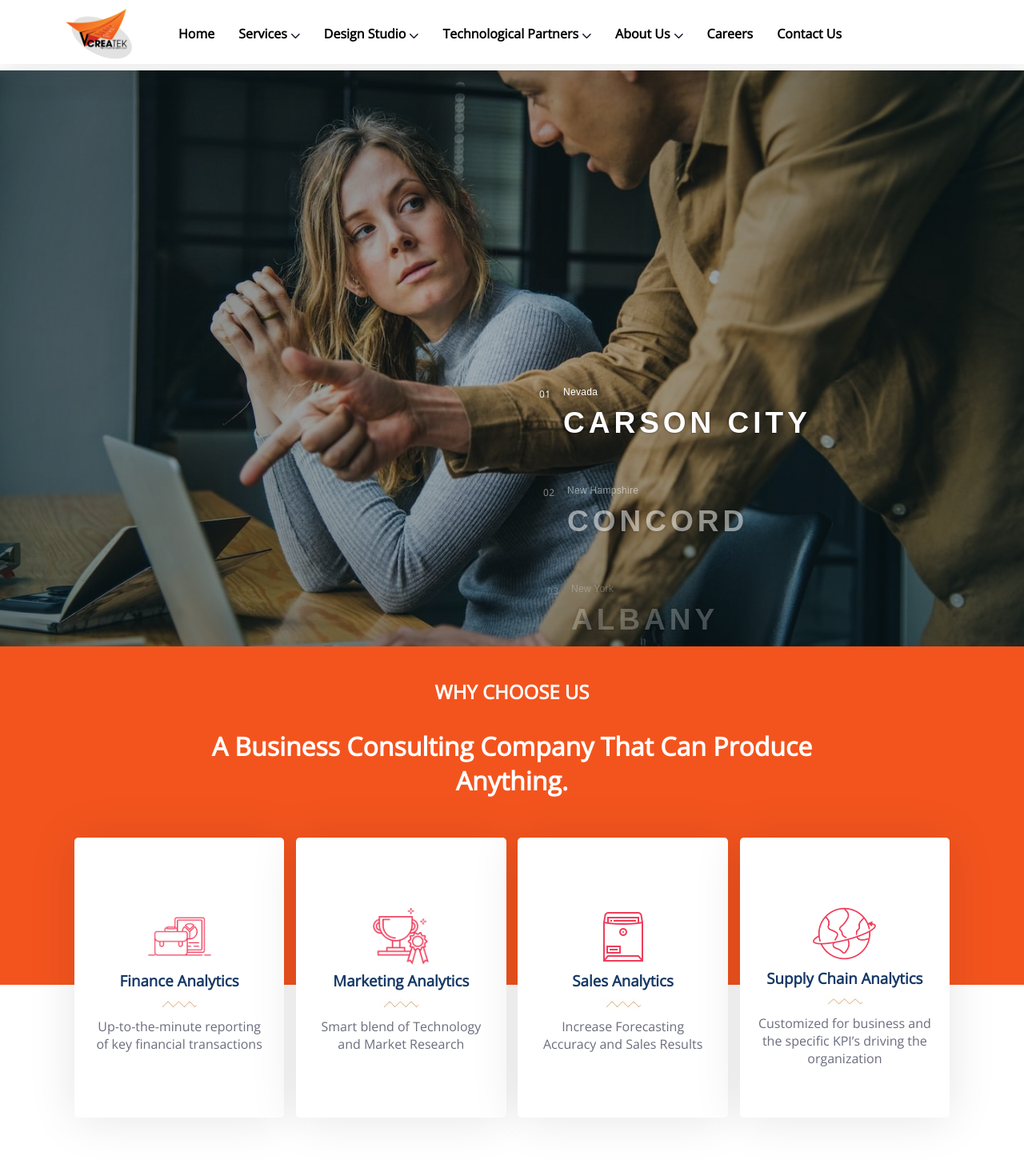
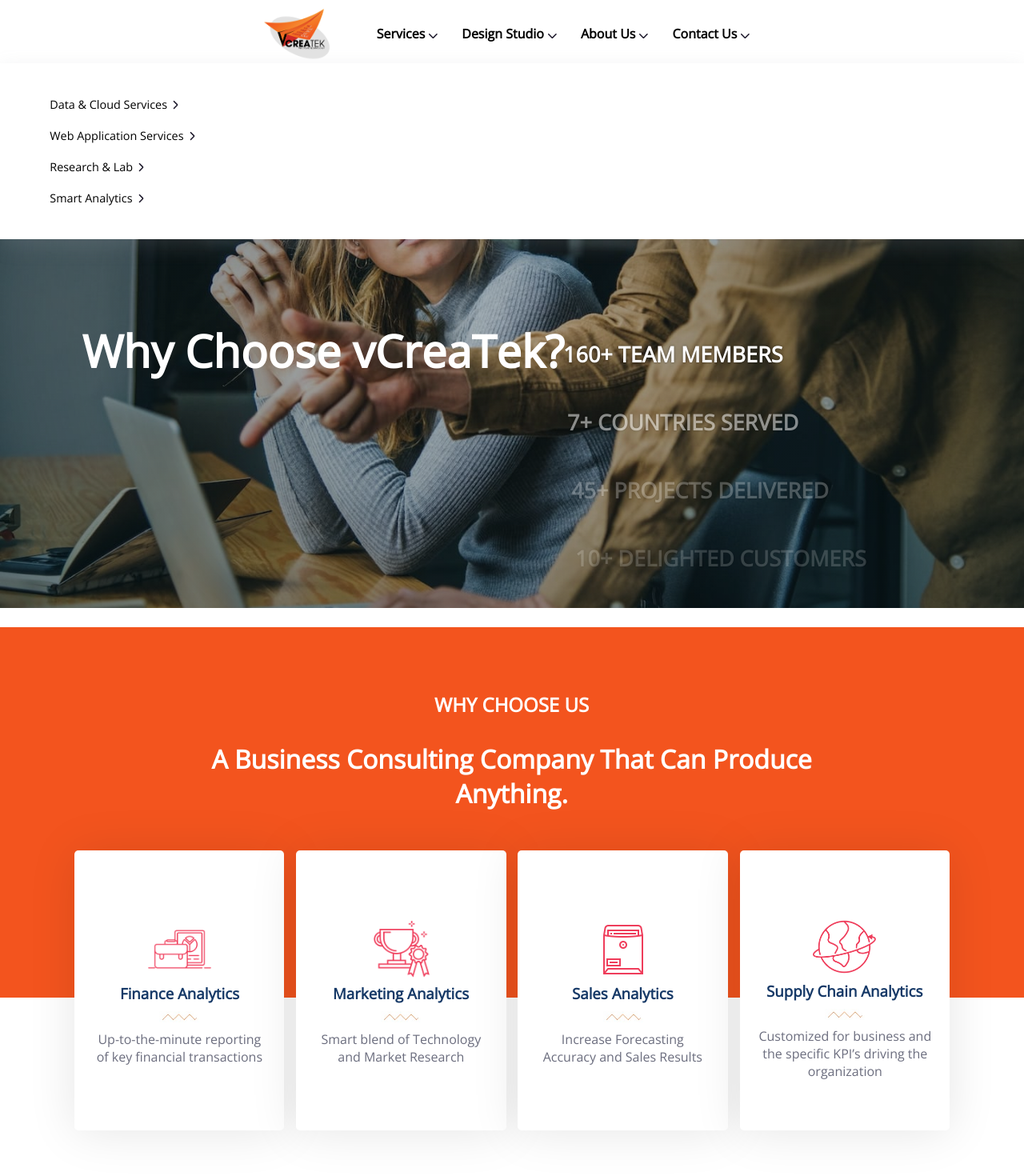
Before and after one commit to amitpurohit47/vcreatek, a React (Create React App) app: page / in a window 1280 px wide. Shown: the top 1470 px of the page at 80% size. Built offline with nearby package versions, Linux system fonts and the light colour scheme.

Commit message:
animations and header

```diff
--- a/src/Components/Header/Header.css
+++ b/src/Components/Header/Header.css
@@ -21,7 +21,7 @@
   height: 100%;
   display: flex;
   align-items: center;
-  justify-content: space-between;
+  justify-content: center;
 }
 
 .header-main-container {
--- a/src/Components/Header/Header.js
+++ b/src/Components/Header/Header.js
@@ -5,9 +5,6 @@ import "./Header.css";
 
 const Header = () => {
   const data = [
-    {
-      linkname: "Home",
-    },
     {
       linkname: "Services",
       subdata: [
@@ -56,18 +53,27 @@ const Header = () => {
                 "Sales Force Effectiveness Analytics",
               ],
             },
+            // {
+            //   subdatainnerName: "Sales & Distribution Analytics",
+            // },
+            // {
+            //   subdatainnerName: "Healthcare Analytics Service",
+            //   subdatainnerList: [
+            //     "Lifecycle Management Forecasting",
+            //     "Business Development & Licensing Forecast",
+            //     "Market Sizing & Opportunity Forecast",
+            //     "Insight & Data Analytics",
+            //     "SFE & Omnichannel Analytics",
+            //   ],
+            // },
             {
               subdatainnerName: "Sales & Distribution Analytics",
-            },
-            {
-              subdatainnerName: "Healthcare Analytics Service",
               subdatainnerList: [
-                "Lifecycle Management Forecasting",
-                "Business Development & Licensing Forecast",
-                "Market Sizing & Opportunity Forecast",
-                "Insight & Data Analytics",
-                "SFE & Omnichannel Analytics",
-              ],
+                "Understand",
+                "Investigate",
+                "Predict",
+                "Act"
+              ]
             },
             {
               subdatainnerName: "Supply Chain Management",
@@ -90,10 +96,6 @@ const Header = () => {
       subdata: ["Application UI,UX", "Industrial Product Design"],
     },
     {
-      linkname: "Technological Partners",
-      subdata: ["Erwin", "Snowflake", "Looker", "UiPath", "Rapidminer"],
-    },
-    {
       linkname: "About Us",
       subdata: [
         "Core Values",
@@ -105,10 +107,12 @@ const Header = () => {
       ],
     },
     {
-      linkname: "Careers",
-    },
-    {
       linkname: "Contact Us",
+      subdata: [
+        "Reach Us",
+        "Careers",
+        "Business Opportunities"
+      ]
     },
   ];
 
@@ -140,19 +144,28 @@ const Header = () => {
         "Sales Force Effectiveness Analytics",
       ],
     },
+    // {
+    //   name: "Sales & Distribution Analytics",
+    //   list: [],
+    // },
+    // {
+    //   name: "Healthcare Analytics Service",
+    //   list: [
+    //     "Lifecycle Management Forecasting",
+    //     "Business Development & Licensing Forecast",
+    //     "Market Sizing & Opportunity Forecast",
+    //     "Insight & Data Analytics",
+    //     "SFE & Omnichannel Analytics",
+    //   ],
+    // },
     {
       name: "Sales & Distribution Analytics",
-      list: [],
-    },
-    {
-      name: "Healthcare Analytics Service",
       list: [
-        "Lifecycle Management Forecasting",
-        "Business Development & Licensing Forecast",
-        "Market Sizing & Opportunity Forecast",
-        "Insight & Data Analytics",
-        "SFE & Omnichannel Analytics",
-      ],
+        "Understand",
+        "Investigate",
+        "Predict",
+        "Act"
+      ]
     },
     {
       name: "Supply Chain Management",
@@ -171,10 +184,7 @@ const Header = () => {
   const links = ["/data-cloud", "/webapp", "/research-lab"];
   const seclinks = {
     "About Us": "/about",
-    "Technological Partners": "/technological-partners",
     "Design Studio": "/design-studio",
-    "Home" : "/",
-    "Careers" : "/careers",
     "Contact Us" : "/contact"
   };
 
@@ -185,7 +195,7 @@ const Header = () => {
       <div className="header-container">
         <div className="header-main-container">
           <div className="header-logo-container">
-            <Link to="/">
+            <Link to="/" onClick={() => window.scrollTo(0,0)}>
               <img src={logo} alt="logo" />
             </Link>
           </div>
@@ -255,7 +265,7 @@ const Header = () => {
       </div>
       <div
         className={`${
-          (activeLink.linkname === "Home" ||
+          (
             activeLink.linkname === "Careers" ||
             activeLink.linkname === "Contact") &&
           "header-home"
@@ -270,9 +280,10 @@ const Header = () => {
             sectiondata1.map((item, i) =>
               activeLink.linkname === "About Us" ||
               activeLink.linkname === "Technological Partners" ||
-              activeLink.linkname === "Design Studio" ? (
+              activeLink.linkname === "Design Studio" ||
+              activeLink.linkname === "Contact Us" ? (
                 <Link
-                  to={seclinks[activeLink.linkname]}
+                  to={item==="Careers" ? "/careers" :seclinks[activeLink.linkname]}
                   key={`section1.${i}`}
                   onClick={() => {
                     document.querySelector(".header-info").style.display =
@@ -342,7 +353,7 @@ const Header = () => {
         </div>
         {activeLink.linkname === "Services" && (
           <div className="header-info-section2">
-            {sectiondata2 !== null && typeof sectiondata2[0] === "string"
+            {sectiondata2 !== null && sectiondata2!==undefined && typeof sectiondata2[0] === "string"
               ? sectiondata2.map((item, i) => {
                   return (
                     <Link
@@ -360,7 +371,7 @@ const Header = () => {
                     </Link>
                   );
                 })
-              : sectiondata2.map((item, i) => (
+              : sectiondata2?.map((item, i) => (
                   <p
                     key={`section2.${i}`}
                     onMouseOver={() => {
--- a/src/Components/Landing/Hero/Hero.css
+++ b/src/Components/Landing/Hero/Hero.css
@@ -1,5 +1,6 @@
-.hero{
+.hero {
   width: 100%;
+  position: relative;
 }
 
 .hero .container {
@@ -9,9 +10,19 @@
   justify-content: center;
   align-items: center;
   align-content: stretch;
-    min-height: 100vh;
+  height: 100vh;
   width: 100%;
   margin: 0 auto;
+  overflow: hidden;
+}
+
+.hero-header{
+  position: absolute;
+  top: 50%;
+  left: 8%;
+  color: #fff !important;
+  z-index: 2;
+  font-size: 3.5rem !important;
 }
 
 .c-header {
@@ -20,12 +31,10 @@
 }
 
 .u-a5 {
-    font-family: Arial;
-    font-size: 37px;
+  font-size: 27px;
   line-height: 35px;
-    letter-spacing: 5px;
   text-transform: uppercase;
-    font-weight: 700;
+  font-weight: 600;
   text-shadow: 0 0 3px rgba(0, 0, 0, 0.5);
   color: #fff;
 }
@@ -61,7 +70,11 @@
   top: 0;
   width: 100%;
   height: 100%;
-    background-image: radial-gradient(circle at 49% 50%, rgba(2, 21, 25, 0.3), rgba(2, 21, 25, 0.6));
+  background-image: radial-gradient(
+    circle at 49% 50%,
+    rgba(2, 21, 25, 0.3),
+    rgba(2, 21, 25, 0.6)
+  );
   z-index: 1;
 }
 
--- a/src/Components/Landing/Hero/Hero.js
+++ b/src/Components/Landing/Hero/Hero.js
@@ -141,6 +141,7 @@ const Hero = () => {
 
   return (
     <div className="hero">
+      <h1 className="hero-header">Why Choose vCreaTek?</h1>
       <div className="container">
         <header className="c-header c-header--archive c-header--project-list">
           <div className="c-mouse-vertical-carousel js-carousel u-media-wrapper u-media-wrapper--16-9">
@@ -149,12 +150,9 @@ const Hero = () => {
                 className="c-mouse-vertical-carousel__list-item js-carousel-list-item"
                 data-item-id="0"
               >
-                  <p className="c-mouse-vertical-carousel__eyebrow u-b4">
-                    <span>01</span> Nevada
-                  </p>
 
                   <p className="c-mouse-vertical-carousel__title u-a5">
-                    Carson City
+                  160+ Team Members
                   </p>
               </li>
 
@@ -162,12 +160,10 @@ const Hero = () => {
                 className="c-mouse-vertical-carousel__list-item js-carousel-list-item"
                 data-item-id="1"
               >
-                  <p className="c-mouse-vertical-carousel__eyebrow u-b4">
-                    <span>02</span> New Hampshire
-                  </p>
+
 
                   <p className="c-mouse-vertical-carousel__title u-a5">
-                    Concord
+                  7+ Countries Served
                   </p>
               </li>
 
@@ -175,12 +171,10 @@ const Hero = () => {
                 className="c-mouse-vertical-carousel__list-item js-carousel-list-item"
                 data-item-id="2"
               >
-                  <p className="c-mouse-vertical-carousel__eyebrow u-b4">
-                    <span>03</span> New York
-                  </p>
+
 
                   <p className="c-mouse-vertical-carousel__title u-a5">
-                    Albany
+                  45+ Projects Delivered
                   </p>
               </li>
 
@@ -188,12 +182,10 @@ const Hero = () => {
                 className="c-mouse-vertical-carousel__list-item js-carousel-list-item"
                 data-item-id="3"
               >
-                  <p className="c-mouse-vertical-carousel__eyebrow u-b4">
-                    <span>04</span> Oklahoma
-                  </p>
+
 
                   <p className="c-mouse-vertical-carousel__title u-a5">
-                    Oklahoma City
+                  10+ Delighted Customers
                   </p>
               </li>
 
--- a/src/Components/Landing/Landing.css
+++ b/src/Components/Landing/Landing.css
@@ -1,5 +1,5 @@
 .landing-page {
-  padding-top: 8rem;
+  padding-top: 5rem;
   overflow: hidden;
 }
 
@@ -41,6 +41,7 @@
   padding: 2rem;
   padding-top: 5rem;
   font-family: "Open Sans", sans-serif;
+  margin-top: 4rem;
 }
 
 .why-choose-us h1 {
@@ -571,6 +572,20 @@ input[type="radio"]#section5:checked ~ .cover {
   cursor: pointer;
   transform: scale(1);
   transition: transform 200ms ease-in-out;
+  display: flex;
+  align-items: center;
+  justify-content: center;
+}
+
+.why-choose-us2-inner button img{
+  width: 0;
+  transition: 300ms ease-in-out;
+  filter: invert(100%);
+}
+
+.why-choose-us2-inner button:hover img{
+  width: 25px;
+  margin-left: 5px;
 }
 
 .why-choose-us2-inner button:hover{
@@ -615,6 +630,19 @@ input[type="radio"]#section5:checked ~ .cover {
   cursor: pointer;
   transform: scale(1);
   transition: transform 200ms ease-in-out;
+  display: flex;
+  align-items: center;
+  justify-content: center;
+}
+
+.more-info-left button img{
+  width: 0;
+  transition: 300ms ease-in-out;
+}
+
+.more-info-left button:hover img{
+  width: 25px;
+  margin-left: 5px;
 }
 
 .more-info-left button a{
@@ -622,9 +650,6 @@ input[type="radio"]#section5:checked ~ .cover {
   color: black;
 }
 
-.more-info-left button:hover{
-  transform: scale(1.1);
-}
 
 .more-info-right{
   display: flex;
--- a/src/Components/Landing/Landing.js
+++ b/src/Components/Landing/Landing.js
@@ -25,6 +25,7 @@ import jnj from "../../Assets/Images/JnJ.png";
 import pwc from "../../Assets/Images/PwC.png";
 import qlik from "../../Assets/Images/Qlik.png";
 import techm from "../../Assets/Images/techmahindra.png";
+import next from "../../Assets/Images/next.png";
 import { Swiper } from "swiper/react/swiper";
 import { SwiperSlide } from "swiper/react/swiper-slide";
 import SwiperCore, { EffectCoverflow, Pagination } from "swiper";
@@ -41,8 +42,6 @@ const Landing = () => {
   };
 
   // let prev = 0;
-
-
 
   useEffect(() => {
     let viewed = false;
@@ -91,40 +90,98 @@ const Landing = () => {
         <Hero />
       </div>
       <div className="why-choose-us">
-        <h4>WHY CHOOSE US</h4>
-        <h1>A Business Consulting Company That Can Produce Anything.</h1>
-        <div className="landing-cards">
+        <h4 data-aos="flip-up">WHY CHOOSE US</h4>
+        <h1 data-aos="flip-up">A Business Consulting Company That Can Produce Anything.</h1>
+        <div className="landing-cards" data-aos="fade-up">
           <div className="landing-card">
-            <div className="card-img-container">
+            <div
+              className="card-img-container"
+              data-aos="flip-up"
+              data-aos-delay="300"
+            >
               <img src={homeicon1} alt="homeicon" />
             </div>
-            <h3><Link to="/finance" onClick={() => window.scrollTo(0,0)}>Finance Analytics</Link></h3>
-            <img src={zigzag} alt="zigzag" />
-            <p>Up-to-the-minute reporting of key financial transactions</p>
+            <h3 data-aos="flip-up" data-aos-delay="300">
+              <Link to="/finance" onClick={() => window.scrollTo(0, 0)}>
+                Finance Analytics
+              </Link>
+            </h3>
+            <img
+              src={zigzag}
+              alt="zigzag"
+              data-aos="flip-up"
+              data-aos-delay="300"
+            />
+            <p data-aos="flip-up" data-aos-delay="300">
+              Up-to-the-minute reporting of key financial transactions
+            </p>
           </div>
           <div className="landing-card">
-            <div className="card-img-container">
+            <div
+              className="card-img-container"
+              data-aos="flip-up"
+              data-aos-delay="300"
+            >
               <img src={homeicon2} alt="homeicon" />
             </div>
-            <h3><Link to="/marketing" onClick={() => window.scrollTo(0,0)}>Marketing Analytics</Link></h3>
-            <img src={zigzag} alt="zigzag" />
-            <p>Smart blend of Technology and Market Research</p>
+            <h3 data-aos="flip-up" data-aos-delay="300">
+              <Link to="/marketing" onClick={() => window.scrollTo(0, 0)}>
+                Marketing Analytics
+              </Link>
+            </h3>
+            <img
+              src={zigzag}
+              alt="zigzag"
+              data-aos="flip-up"
+              data-aos-delay="300"
+            />
+            <p data-aos="flip-up" data-aos-delay="300">
+              Smart blend of Technology and Market Research
+            </p>
           </div>
           <div className="landing-card">
-            <div className="card-img-container">
+            <div
+              className="card-img-container"
+              data-aos="flip-up"
+              data-aos-delay="300"
+            >
               <img src={homeicon3} alt="homeicon" />
             </div>
-            <h3><Link to="/sales" onClick={() => window.scrollTo(0,0)}>Sales Analytics</Link></h3>
-            <img src={zigzag} alt="zigzag" />
-            <p>Increase Forecasting Accuracy and Sales Results</p>
+            <h3 data-aos="flip-up" data-aos-delay="300">
+              <Link to="/sales" onClick={() => window.scrollTo(0, 0)}>
+                Sales Analytics
+              </Link>
+            </h3>
+            <img
+              src={zigzag}
+              alt="zigzag"
+              data-aos="flip-up"
+              data-aos-delay="300"
+            />
+            <p data-aos="flip-up" data-aos-delay="300">
+              Increase Forecasting Accuracy and Sales Results
+            </p>
           </div>
           <div className="landing-card">
-            <div className="card-img-container">
+            <div
+              className="card-img-container"
+              data-aos="flip-up"
+              data-aos-delay="300"
+            >
               <img src={homeicon4} alt="homeicon" />
             </div>
-            <h3><Link to="/supply-chain" onClick={() => window.scrollTo(0,0)}>Supply Chain Analytics</Link></h3>
-            <img src={zigzag} alt="zigzag" />
-            <p>
+            <h3 data-aos="flip-up" data-aos-delay="300">
+              <Link to="/supply-chain" onClick={() => window.scrollTo(0, 0)}>
+                Supply Chain Analytics
+              </Link>
+            </h3>
+            <img
+              src={zigzag}
+              alt="zigzag"
+              data-aos="flip-up"
+              data-aos-delay="300"
+            />
+            <p data-aos="flip-up" data-aos-delay="300">
               Customized for business and the specific KPI’s driving the
               organization
             </p>
@@ -132,9 +189,9 @@ const Landing = () => {
         </div>
       </div>
       <div className="core-values">
-        <h4>Core Values</h4>
-        <h1>Over 6 Years of Experience</h1>
-        <p>
+        <h4 data-aos="flip-up">Core Values</h4>
+        <h1 data-aos="flip-up">Over 6 Years of Experience</h1>
+        <p data-aos="flip-up">
           Our organization is based on the five value principles. Infact, the v
           (roman five) in our company s name vCreaTek', represents those 'Five
           Values which forms the core pillars of our thought process. These
@@ -193,13 +250,13 @@ const Landing = () => {
         <div className="cover"></div>
       </div>
       <div className="landing-counters">
-        <h4>
+        <h4 data-aos="flip-up">
           ‘We’ work as one single team hand in hand with our customers by having
           high degree of accountability, collaboration and agility
         </h4>
         <div className="counters-inner">
-          <img src={landing1} alt="landing1" />
-          <div className="counters-main">
+          <img src={landing1} alt="landing1" data-aos="zoom-in" />
+          <div className="counters-main"  data-aos="zoom-in">
             <div className="counter">
               <p className="counter-number">100</p>
               <h5>TEAM SIZE</h5>
@@ -258,9 +315,9 @@ const Landing = () => {
           </div>
         </div>
       </div>
-      <div className="testimonials">
-        <h3>TESTIMONIALS</h3>
-        <h1>This Is Why We Do What We Do</h1>
+      <div className="testimonials" >
+        <h3 data-aos="flip-up">TESTIMONIALS</h3>
+        <h1 data-aos="flip-up">This Is Why We Do What We Do</h1>
         <img src={testimonial} alt="testimonial" />
         <div className="testimonial-swiper">
           <Swiper
@@ -394,37 +451,38 @@ const Landing = () => {
         </div>
       </div>
       <div className="why-choose-us2">
-        <img src={whychooseus} alt="whychooseus" />
-        <div className="why-choose-us2-inner">
+        <img src={whychooseus} alt="whychooseus" data-aos="zoom-in" />
+        <div className="why-choose-us2-inner"  data-aos="zoom-in">
           <h4>WHY CHOOSE US</h4>
           <h1>Drive More Customers Through Data Analytics</h1>
           <p>
             We combine the best of human and artificial intelligence to power
             possibilities for individuals, organisations and society
           </p>
-          <button>Read More</button>
+          <button><span>Read More</span><img src={next} alt="next" /></button>
         </div>
       </div>
       <div className="more-info">
         <div className="more-info-left">
-          <h1>Looking for Best Analytics & Automation Services ?</h1>
-          <p>
+          <h1 data-aos="flip-up" data-aos-delay="800">Looking for Best Analytics & Automation Services ?</h1>
+          <p  data-aos="flip-up" data-aos-delay="800">
             We have 40+ experts in Advance Technology which will change the way
             you work. Request for a call today.
           </p>
-          <button>
+          <button  data-aos="fade-up" data-aos-delay="800">
             <Link to="/contact" onClick={() => window.scrollTo(0, 0)}>
               Get In Touch
             </Link>
+            <img src={next} alt="next" />
           </button>
         </div>
         <div className="more-info-right">
-          <img src={contactus1} alt="contactus" />
-          <img src={contactus3} alt="contactus" />
-          <img src={contactus2} alt="contactus" />
-          <img src={contactus6} alt="contactus" />
-          <img src={contactus4} alt="contactus" />
-          <img src={contactus5} alt="contactus" />
+          <img src={contactus1} alt="contactus" data-aos="zoom-in" data-aos-delay="800" />
+          <img src={contactus3} alt="contactus" data-aos="zoom-in" data-aos-delay="800" />
+          <img src={contactus2} alt="contactus" data-aos="zoom-in" data-aos-delay="800" />
+          <img src={contactus6} alt="contactus" data-aos="zoom-in" data-aos-delay="800" />
+          <img src={contactus4} alt="contactus" data-aos="zoom-in" data-aos-delay="800" />
+          <img src={contactus5} alt="contactus" data-aos="zoom-in" data-aos-delay="800" />
         </div>
       </div>
     </div>
--- a/src/Components/Research/Research.css
+++ b/src/Components/Research/Research.css
@@ -1,5 +1,6 @@
 .researchlab-page {
   padding-top: 5rem;
+  overflow-x: clip;
 }
 
 .researchlab1 {
```
Also changed, not shown: src/Components/About/About.js (+44 -44 lines), src/Assets/Images/next.png (added). Lines whose indentation alone changed are shown as unchanged.
